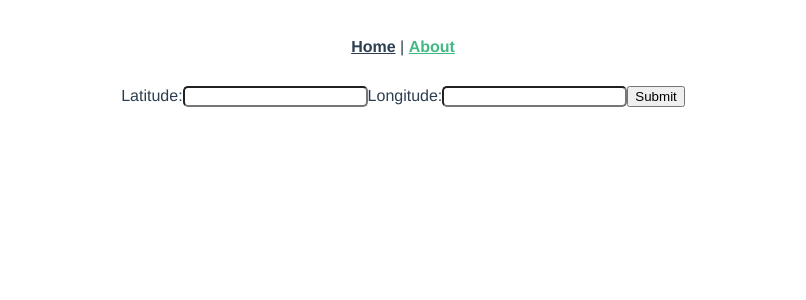
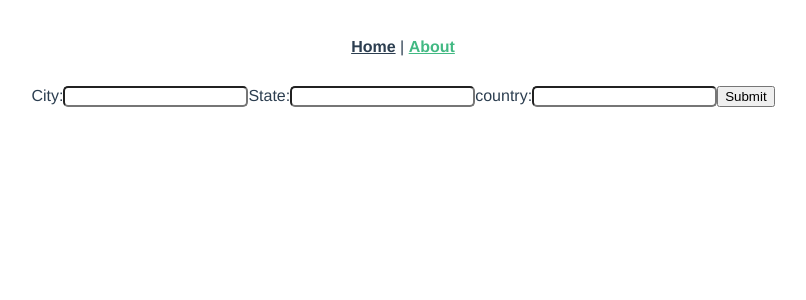
Before and after one commit to staten-island-tech/vue-api-project-jake-l, a Vue app in the folder api-prj/: page /about in a window 1280 px wide. Shown: the top 300 px of the page, without its empty margins (237-1043 px from the left). Built offline with nearby package versions, Linux system fonts and the light colour scheme.

Commit message:
adding location inputs

```diff
--- a/api-prj/src/views/About.vue
+++ b/api-prj/src/views/About.vue
@@ -1,9 +1,16 @@
 <template>
 <div class="input-div">
-  <span>Latitude:</span>
+ <!--  <span>Latitude:</span>
   <input v-model='LatValue' type="number" class="latitude-value" >
   <span>Longitude:</span>
-  <input v-model='LongValue' type="number" class="longitude-value">
+  <input v-model='LongValue' type="number" class="longitude-value"> -->
+
+  <span>City:</span>
+  <input v-model='cityName' type="text" class="address-city">
+  <span>State:</span>
+  <input v-model='stateName' type="text" class="address-state">
+  <span>country:</span>
+  <input v-model='countryName' type="text" class="address-country">
   <button v-on:click = 'returnValue' class="submit-button">Submit</button>
 </div>
 </template>
@@ -18,7 +25,10 @@ input{
 export default {
   data(){
 return{
-  test1: 'data',
+  cityName:'',
+  stateName:'',
+  countryName:'',
+
   LatValue: '',
   LongValue:'',
 
@@ -39,5 +49,10 @@ return{
 
     },
   },
+  computed: {
+    returnAddress(){
+
+    }
+  },
 }
 </script>
```
